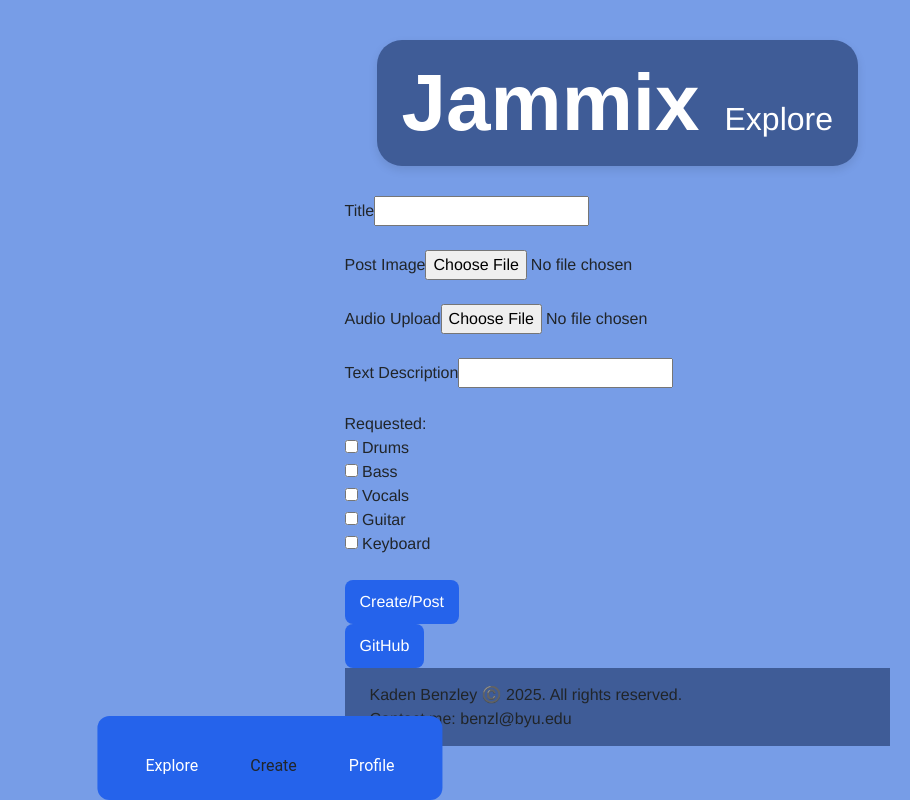
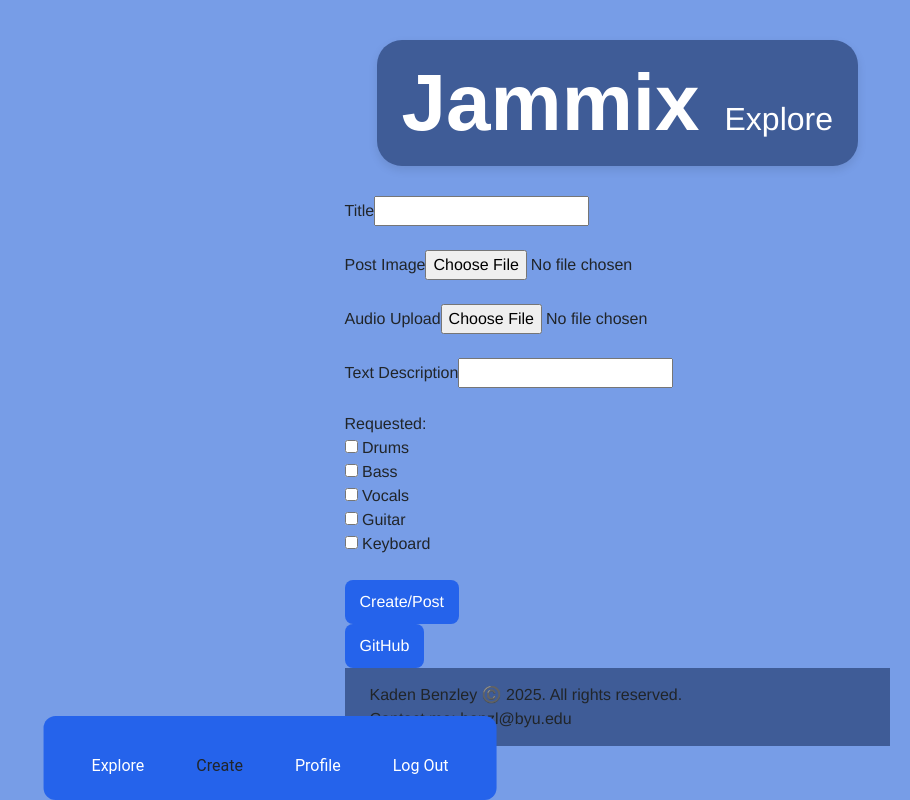
Before and after one commit to Ksbenzley/startup, a React (Vite) app: page /create in a window 1280 px wide. Shown: the whole page, without its empty margins (370-1280 px from the left). Built offline with nearby package versions, Linux system fonts and the light colour scheme.

Commit message:
added page control button

```diff
--- a/src/app.jsx
+++ b/src/app.jsx
@@ -44,6 +44,9 @@ function AppContent() {
               <li className="nav-item">
                 <NavLink className="nav-link" to="/profile">Profile</NavLink>
               </li>
+              <li className="nav-item">
+                <NavLink className="nav-link" to="/">Log Out</NavLink>
+              </li>
             </menu>
           </nav>
         )}
--- a/src/login/login.jsx
+++ b/src/login/login.jsx
@@ -19,6 +19,7 @@ export function Login() {
               <div className="button-group">
                   <NavLink to="/" className="nav-link">Log In</NavLink>
                   <NavLink to="/createAccount" className="nav-link">Create Account</NavLink>
+                  <NavLink to="/create" className="nav-link">Take Me Home</NavLink>
               </div>
           </form>
     </main>
```
